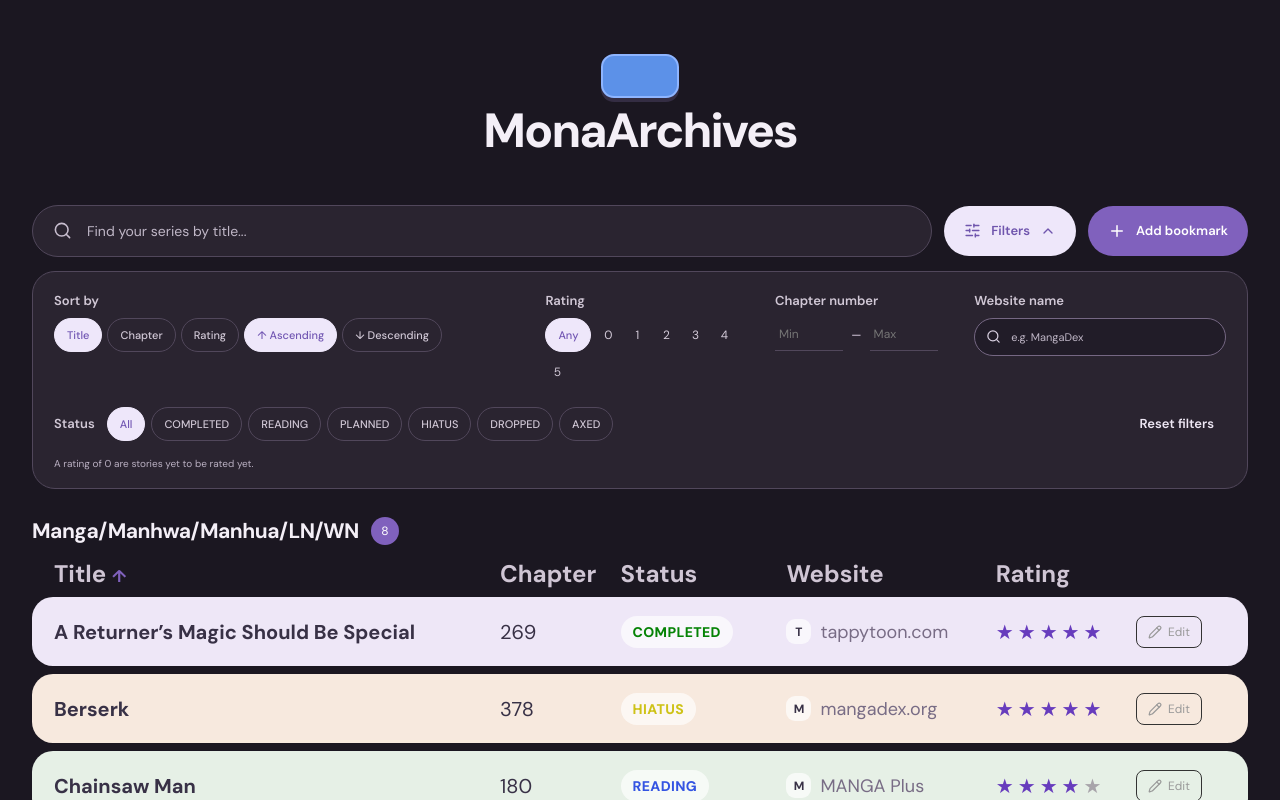
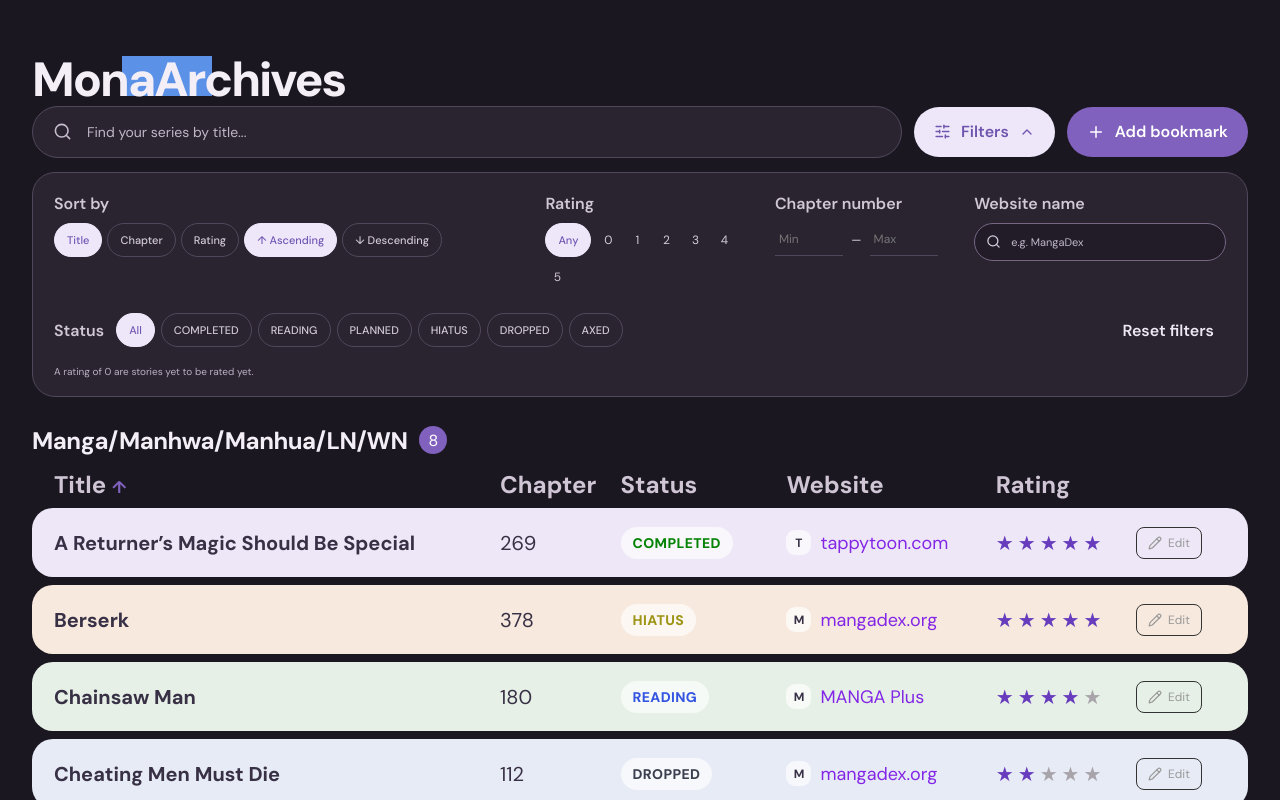
Before and after one commit to WilmerSoriano/monaarchives, a React (Vite) app in the folder frontend/: page / in a window 1280 px wide. Shown: the top 800 px of the page. Built offline with nearby package versions, Linux system fonts and the light colour scheme.

Commit message:
fixed some visualixation issue. Check out the commit changes for more detail

```diff
--- a/frontend/src/styles.css
+++ b/frontend/src/styles.css
@@ -38,31 +38,39 @@ body {
 
 
 /* =========================================================
-   3. BRAND / HEADER SECTION
+   3. BRAND / HEADER SECTION / MonaArchives
    Styles the application branding, logo placeholder,
    main heading, and supporting tagline.
    ========================================================= */
 
 .brand {
-  text-align: center;
-  margin: 0 0 48px;
+  position: relative;
+  display: flex;
+  align-items: center;
+  justify-content: flex-start;
+  width: 100%;
+  min-height: 40px;
+  text-align: left;
 }
 
 .mascot-placeholder {
-  width: 78px;
-  height: 44px;
-  margin: 0 auto 7px;
-  border-radius: 13px;
+  position: absolute;
+  top: 50%;
+  transform: translateY(-60%) translateX(100%);
+  width: 90px;
+  height: 40px;
+  margin: 0;
   background: #5c91e8;
-  border: 2px solid #8eb5ff;
-  box-shadow: 0 4px 0 #342d43;
+  z-index: 0;
 }
 
 .brand h1 {
+  position: relative;
+  z-index: 1;
+  margin: 0;
   font-size: 48px;
   line-height: 1.08;
   letter-spacing: -2px;
-  margin: 0;
   font-weight: 800;
 }
 
@@ -143,7 +151,7 @@ body {
   align-items: center;
   justify-content: center;
   gap: 10px;
-  font: 600 13px "DM Sans", sans-serif;
+  font: 600 16px "DM Sans", sans-serif;
   cursor: pointer;
   white-space: nowrap;
 }
@@ -208,7 +216,7 @@ body {
 .filter-label {
   display: block;
   color: #d1c8d6;
-  font-size: 13px;
+  font-size: 16px;
   font-weight: 600;
   margin-bottom: 9px;
 }
@@ -338,7 +346,7 @@ body {
   background: none;
   border: 0;
   color: #eee7f4;
-  font: 600 13px "DM Sans", sans-serif;
+  font: 600 16px "DM Sans", sans-serif;
   cursor: pointer;
 }
 
@@ -364,7 +372,7 @@ body {
 }
 
 .library-heading h2 {
-  font-size: 21px;
+  font-size: 24px;
   letter-spacing: -.5px;
   margin: 0;
   font-weight: 700;
@@ -379,7 +387,7 @@ body {
   height: 28px;
   display: grid;
   place-items: center;
-  font-size: 12px;
+  font-size: 16px;
 }
 
 .library-heading p {
@@ -523,11 +531,11 @@ body {
 }
 
 .status-badge.hiatus {
-  color: #cec217;
+  color: #9e9516;
 }
 
 .status-badge.dropped {
-  color: #4c5368;
+  color: #3b4050;
 }
 
 .status-badge.axed {
@@ -564,7 +572,7 @@ body {
 
 .website-value a {
   display: inline-flex;
-  color: #786c85;
+  color: #8326e6;
 }
 
 
@@ -829,10 +837,12 @@ body {
    of the bookmark form.
    ========================================================= */
 
-.modal-actions {
+.modal-edit {
   display: flex;
-  gap: 11px;
-  margin-top: 31px;
+  justify-content: flex-end;
+  align-items: center;
+  gap: 14px;
+  margin-top: 32px;
 }
 
 .modal-actions .cancel {
@@ -1201,7 +1211,7 @@ body {
 }
 
 .website-link:hover {
-  color: var(--accent, #9b7bea);
+  color: var(--accent, #ea7b7b);
   text-decoration: underline;
   text-underline-offset: 3px;
 }
@@ -1279,6 +1289,7 @@ body {
   display: flex;
   justify-content: flex-end;
   align-items: center;
+
 }
 
 .website-value,
```
